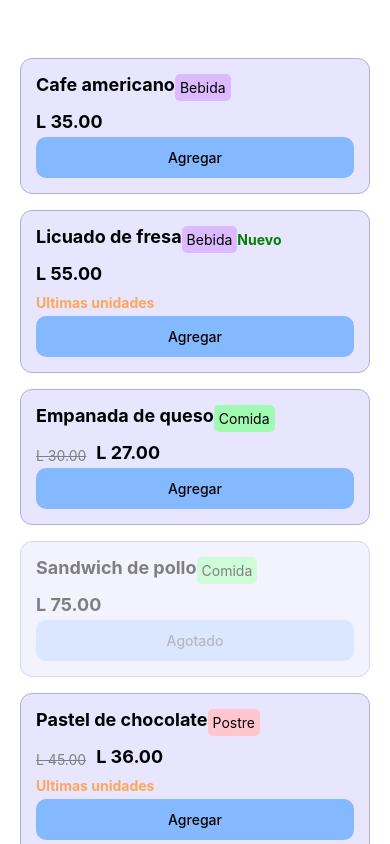
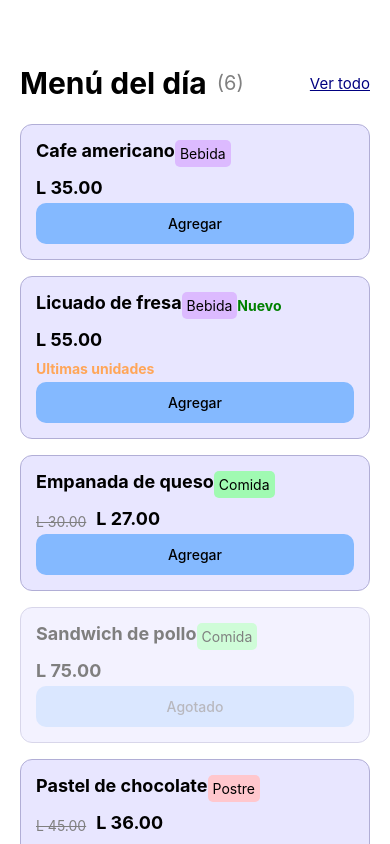
Before and after one commit to allissssx/ProyectoClaseMovil, a React Native app in the folder MyRoutineApp/: screen / in a window 390 px wide. Built offline with nearby package versions, Linux system fonts and the light colour scheme.

Commit message:
Creacion y estilizacion del encabezado

```diff
--- a/MyRoutineApp/App.tsx
+++ b/MyRoutineApp/App.tsx
@@ -3,6 +3,7 @@ import BotonAccion from './components/BotonAccion';
 import TarjetaProducto from './components/TarjetaProducto';
 import {Producto} from "./components/Productos";
 import {productos} from "./components/Productos";
+import EncabezadoSeccion from './components/EncabezadoSeccion';
 
 const formatearPrecio = (precio: number): string => {
   return `L ${precio.toFixed(2)}`;
@@ -12,6 +13,7 @@ export default function App() {
 
   return (
     <ScrollView style={styles.comtainer}>
+      <EncabezadoSeccion titulo="Menú del día" cantidad={productos.length} onVerTodo={() => {}}/>
 
     {productos.map((producto) => {
 
--- /dev/null
+++ b/MyRoutineApp/components/EncabezadoSeccion.tsx
@@ -0,0 +1,54 @@
+import { StyleSheet, Text, TouchableOpacity, View } from "react-native";
+
+type EncabezadoSeccionProps = {
+    titulo: string;
+    cantidad?: number;
+    onVerTodo?: () => void;
+}
+
+export default function EncabezadoSeccion({titulo, cantidad, onVerTodo}: EncabezadoSeccionProps){
+    return (
+    <View style={styles.encabezado}>
+        <View style={styles.contenido}>
+            <Text style={styles.titulo}>{titulo}</Text>
+            {cantidad !== undefined && (<Text style={styles.cantidad}>({cantidad})</Text>)}
+        </View>
+
+        {onVerTodo && (<TouchableOpacity onPress={onVerTodo}>
+            <Text style={styles.enlace}>Ver todo</Text>
+        </TouchableOpacity>)}
+    </View>
+    )
+}
+
+const styles = StyleSheet.create({
+  encabezado: {
+    flexDirection: "row",
+    justifyContent: "space-between",
+    alignItems: "center",
+    marginVertical: 15
+  },
+
+  contenido: {
+    flexDirection: "row",
+    alignItems: "center",
+    gap: 10
+  },
+
+  titulo: {
+    fontSize: 30,
+    fontWeight: "bold",
+    color: "black"
+  },
+
+  cantidad: {
+    fontSize: 20,
+    color: "gray"
+  },
+
+  enlace: {
+    color: "navy",
+    fontSize: 15,
+    textDecorationLine: "underline"
+  }
+})
```
